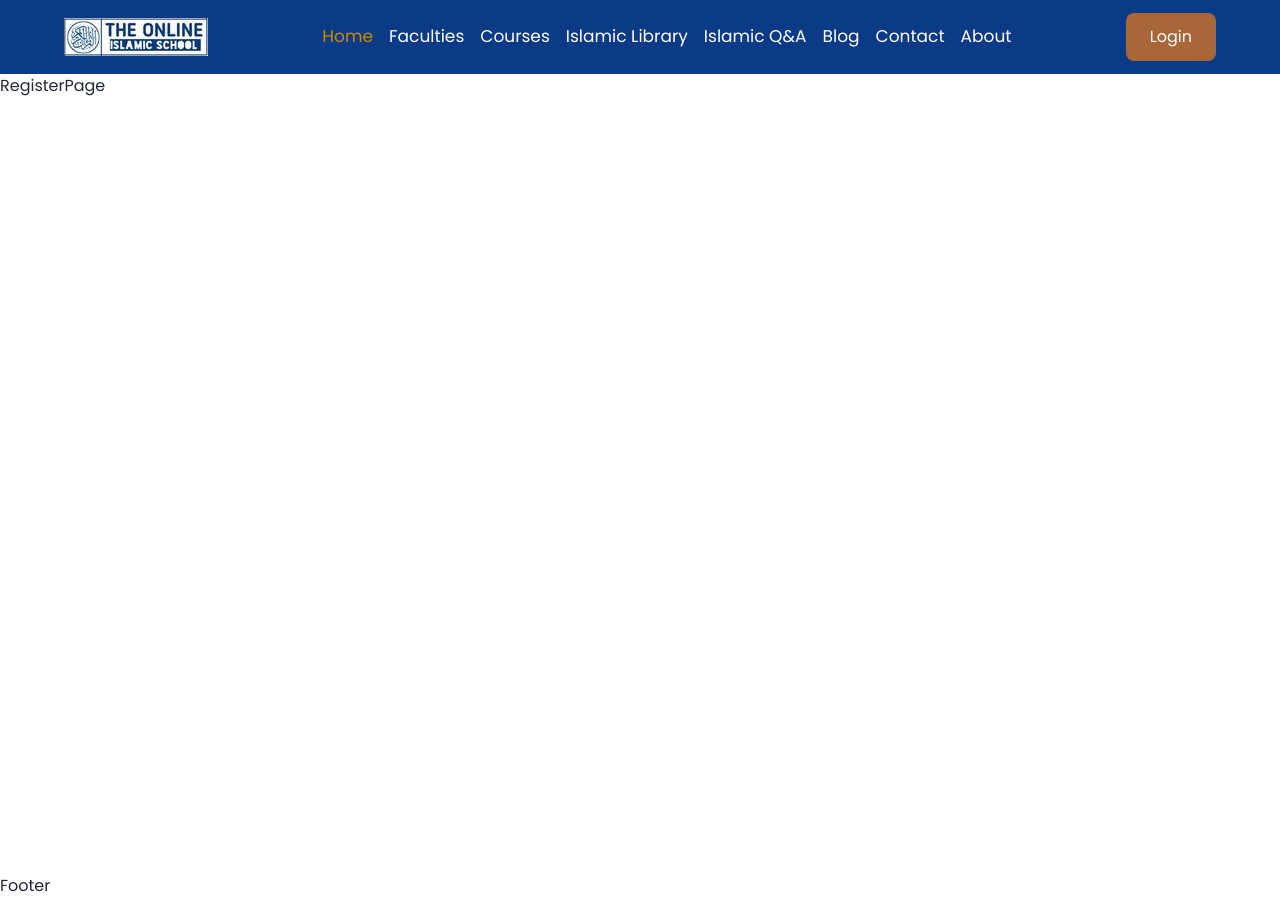
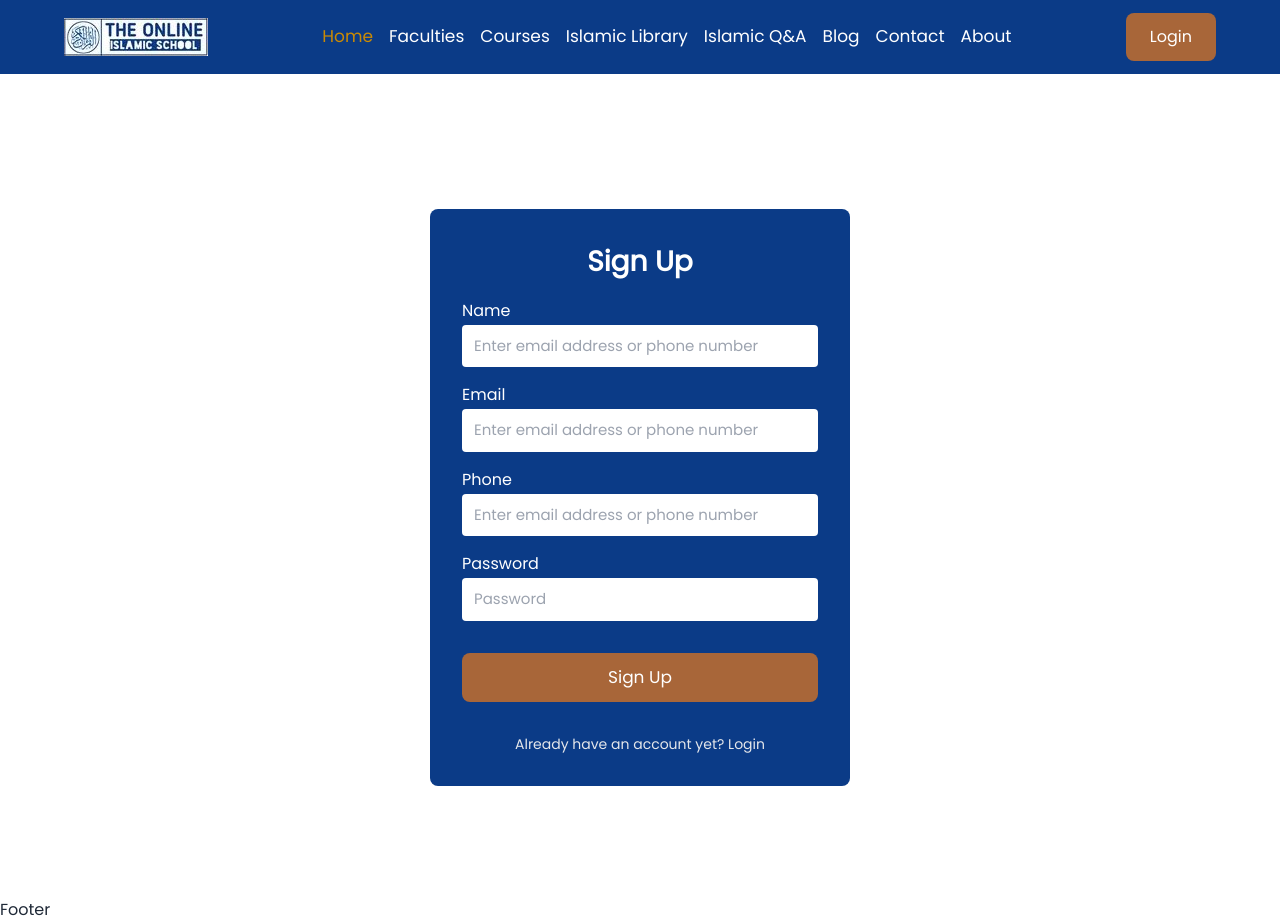
Before and after one commit to abdurrahmanrahat/islamic_school_fronted, a Next.js app: page /register in a window 1280 px wide. Before the commit the page ends 898 px from the top, so only its background shows below. Built offline with nearby package versions, Linux system fonts and the light colour scheme.

Commit message:
register page

```diff
--- a/src/app/login/page.tsx
+++ b/src/app/login/page.tsx
@@ -4,17 +4,18 @@ import ISForm from "@/components/Shared/Forms/ISForm";
 import ISInput from "@/components/Shared/Forms/ISInput";
 import Container from "@/components/Ui/Container";
 import Link from "next/link";
+import { FieldValues } from "react-hook-form";
 import { FaGoogle } from "react-icons/fa";
 
 const LoginPage = () => {
-  const handleLogin = (values) => {
+  const handleLogin = (values: FieldValues) => {
     console.log(values);
   };
 
   return (
     <Container>
-      <div className="relative w-full max-w-[420px] mx-auto h-screen flex justify-center items-center">
-        <div className="relative w-full h-auto bg-primary text-white py-16 px-8 text-center rounded-lg">
+      <div className="relative w-full max-w-[420px] mx-auto h-auto min-h-screen flex justify-center items-center">
+        <div className="relative w-full h-auto bg-primary text-white py-8 px-8 text-center rounded-lg">
           <h2 className="custom_sub_heading font-semibold mb-4">Login</h2>
           <ISForm
             onSubmit={handleLogin}
--- a/src/app/register/page.tsx
+++ b/src/app/register/page.tsx
@@ -1,5 +1,121 @@
+"use client";
+
+import ISForm from "@/components/Shared/Forms/ISForm";
+import ISInput from "@/components/Shared/Forms/ISInput";
+import Container from "@/components/Ui/Container";
+import Link from "next/link";
+import { FieldValues } from "react-hook-form";
+
 const RegisterPage = () => {
-  return <div>RegisterPage</div>;
+  const handleRegister = (values: FieldValues) => {
+    console.log(values);
+  };
+
+  return (
+    <Container>
+      <div className="relative w-full max-w-[420px] mx-auto h-auto min-h-screen mt-6 flex justify-center items-center">
+        <div className="relative w-full h-auto bg-primary text-white py-8 px-8 text-center rounded-lg">
+          <h2 className="custom_sub_heading font-semibold mb-4">Sign Up</h2>
+          <ISForm
+            onSubmit={handleRegister}
+            defaultValues={{
+              name: "",
+              email: "",
+              phone: "",
+              password: "",
+            }}
+          >
+            <div className="space-y-4">
+              {/* name */}
+              <div>
+                <label
+                  htmlFor="name"
+                  className="block text-start font-medium mb-[2px]"
+                >
+                  Name
+                </label>
+                <ISInput
+                  name="name"
+                  className="w-full block py-[10px] px-3 rounded text-[15px] focus:outline-none text-black"
+                  placeholder="Enter email address or phone number"
+                />
+              </div>
+
+              {/* email */}
+              <div>
+                <label
+                  htmlFor="email"
+                  className="block text-start font-medium mb-[2px]"
+                >
+                  Email
+                </label>
+                <ISInput
+                  name="email"
+                  type="email"
+                  className="w-full block py-[10px] px-3 rounded text-[15px] focus:outline-none text-black"
+                  placeholder="Enter email address or phone number"
+                />
+              </div>
+
+              {/* phone */}
+              <div>
+                <label
+                  htmlFor="phone"
+                  className="block text-start font-medium mb-[2px]"
+                >
+                  Phone
+                </label>
+                <ISInput
+                  name="phone"
+                  type="number"
+                  className="w-full block py-[10px] px-3 rounded text-[15px] focus:outline-none text-black"
+                  placeholder="Enter email address or phone number"
+                />
+              </div>
+
+              {/* password */}
+              <div>
+                <label
+                  htmlFor="password"
+                  className="block text-start font-medium mb-[2px]"
+                >
+                  Password
+                </label>
+                <ISInput
+                  name="password"
+                  type="password"
+                  className="w-full block py-[10px] px-3 rounded text-[15px] focus:outline-none text-black"
+                  placeholder="Password"
+                />
+              </div>
+            </div>
+
+            {/* submit button */}
+            <div className="mt-8">
+              <input
+                type="submit"
+                value="Sign Up"
+                className="custom_button w-full bg-secondary font-medium text-[17px]"
+              />
+            </div>
+          </ISForm>
+
+          {/* login link */}
+          <div className="mt-8">
+            <p className="px-6 text-sm text-center text-gray-200">
+              Already have an account yet?{" "}
+              <Link
+                href="/login"
+                className="hover:underline duration-300 hover:text-secondary text-gray-200"
+              >
+                Login
+              </Link>
+            </p>
+          </div>
+        </div>
+      </div>
+    </Container>
+  );
 };
 
 export default RegisterPage;
```
